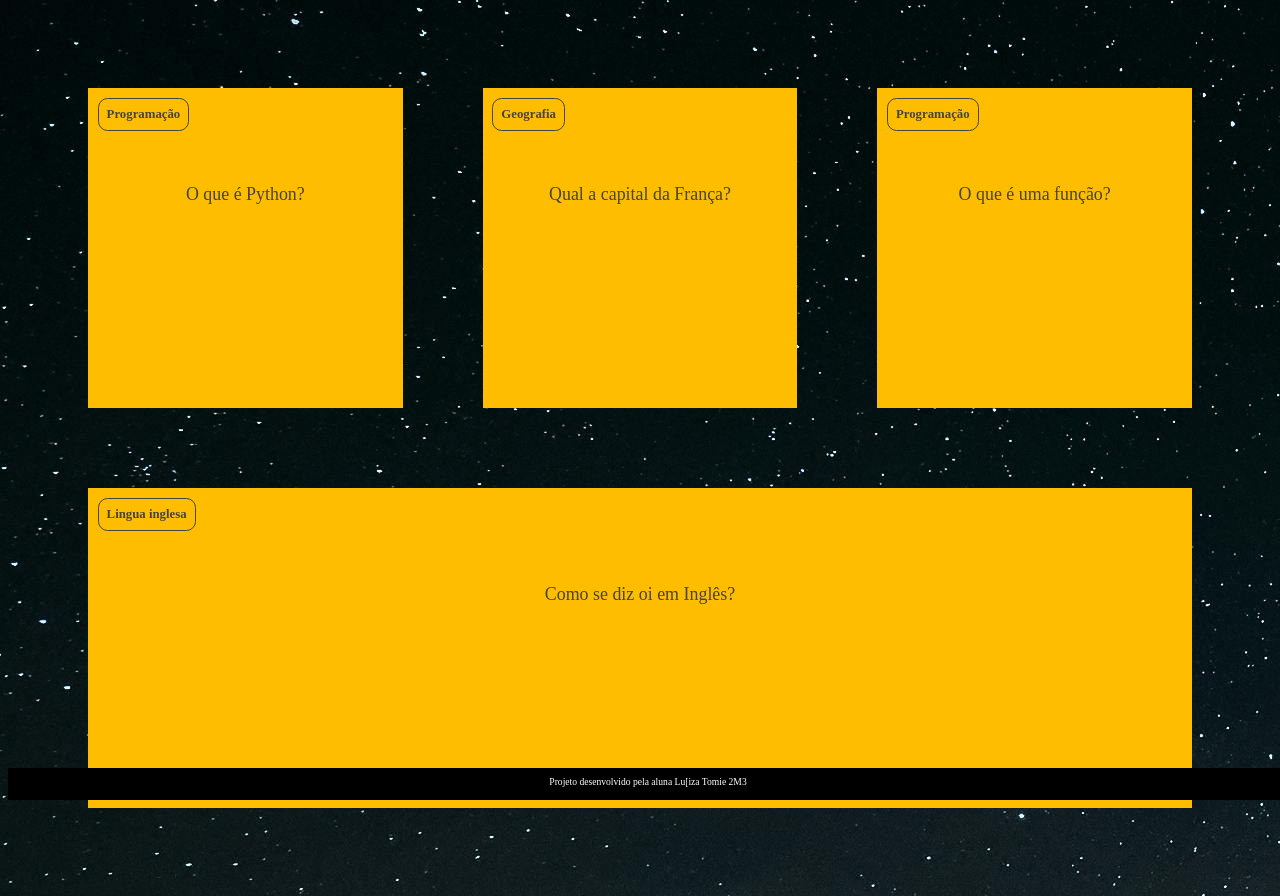
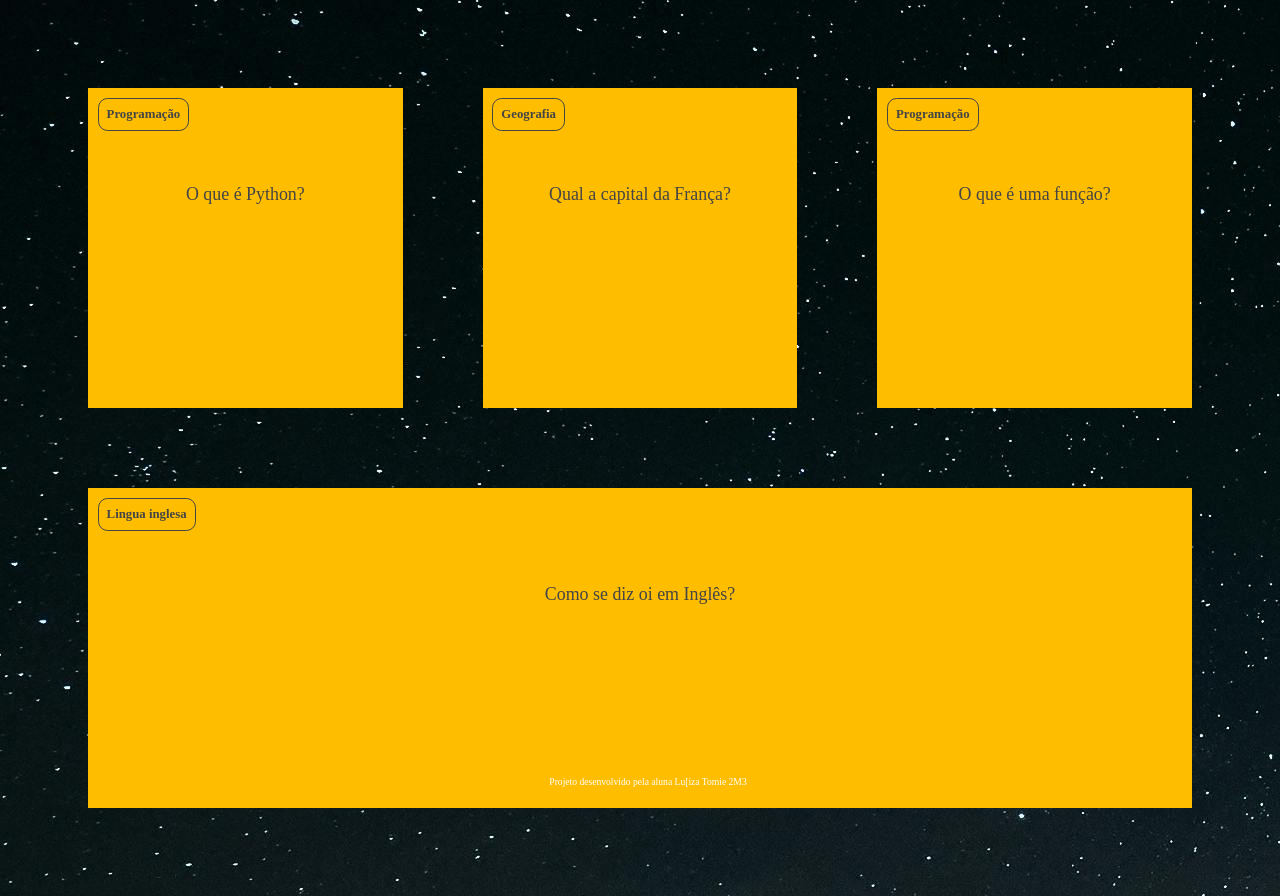
Before and after one commit to TomieI/flashcard, a plain HTML site: page index.html in a window 1280 px wide. Drawn offline with Linux system fonts and the light colour scheme; files whose address does not match are found by name.

Commit message:
Update style.css

```diff
--- a/assets/style.css
+++ b/assets/style.css
@@ -2,6 +2,7 @@
     --text-color: #444545;
     --card-front-color: #FFBD00;
     --card-back-color: #EDFF7A;
+    --footer-color: #C5E0D8
 }
 
 body {
@@ -82,7 +83,7 @@ body {
 }
 
 footer {
-    background-color: black;
+    background-color: --footer-color ;
     color: white;
     position: fixed;
     bottom: 0;
```
